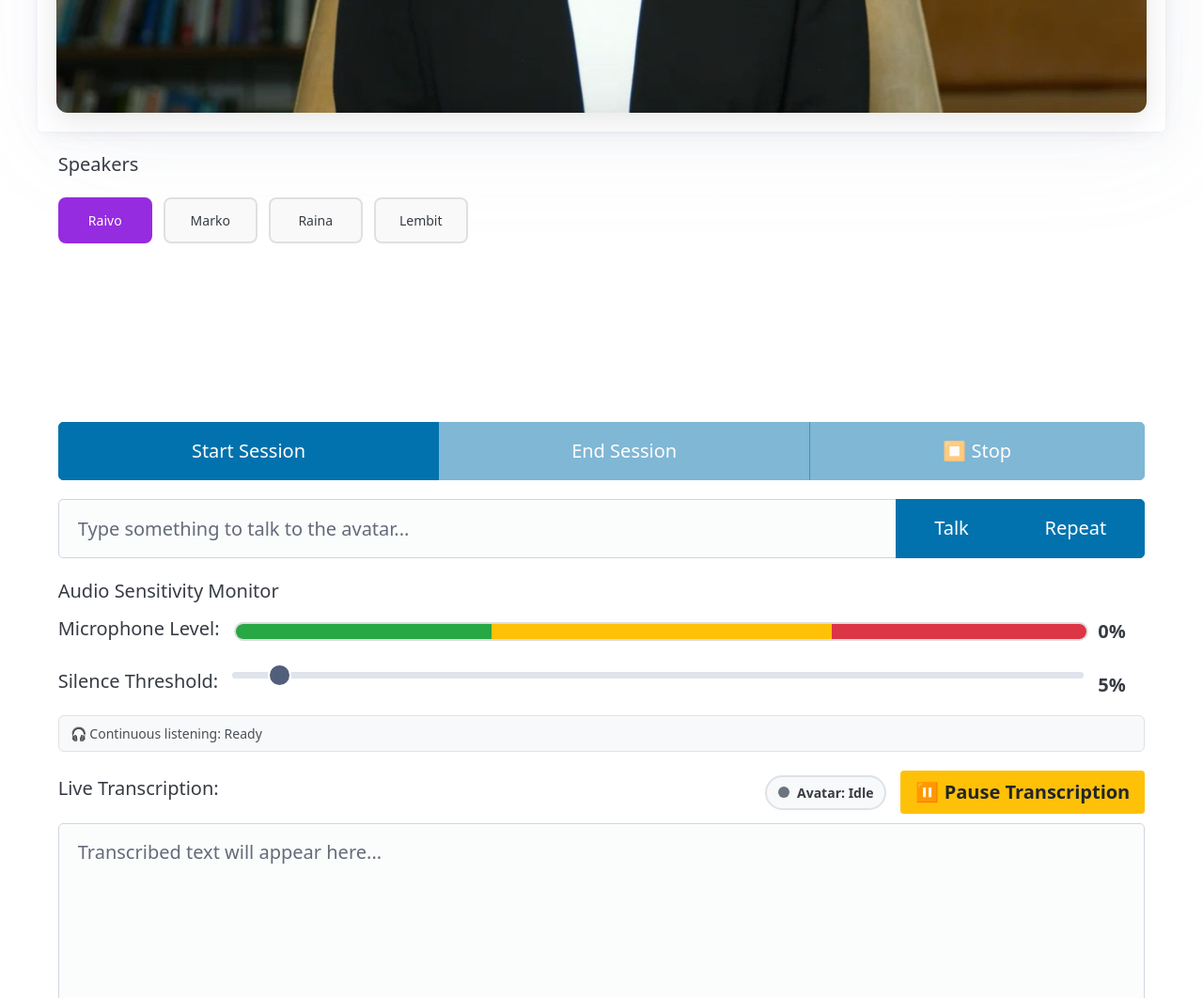
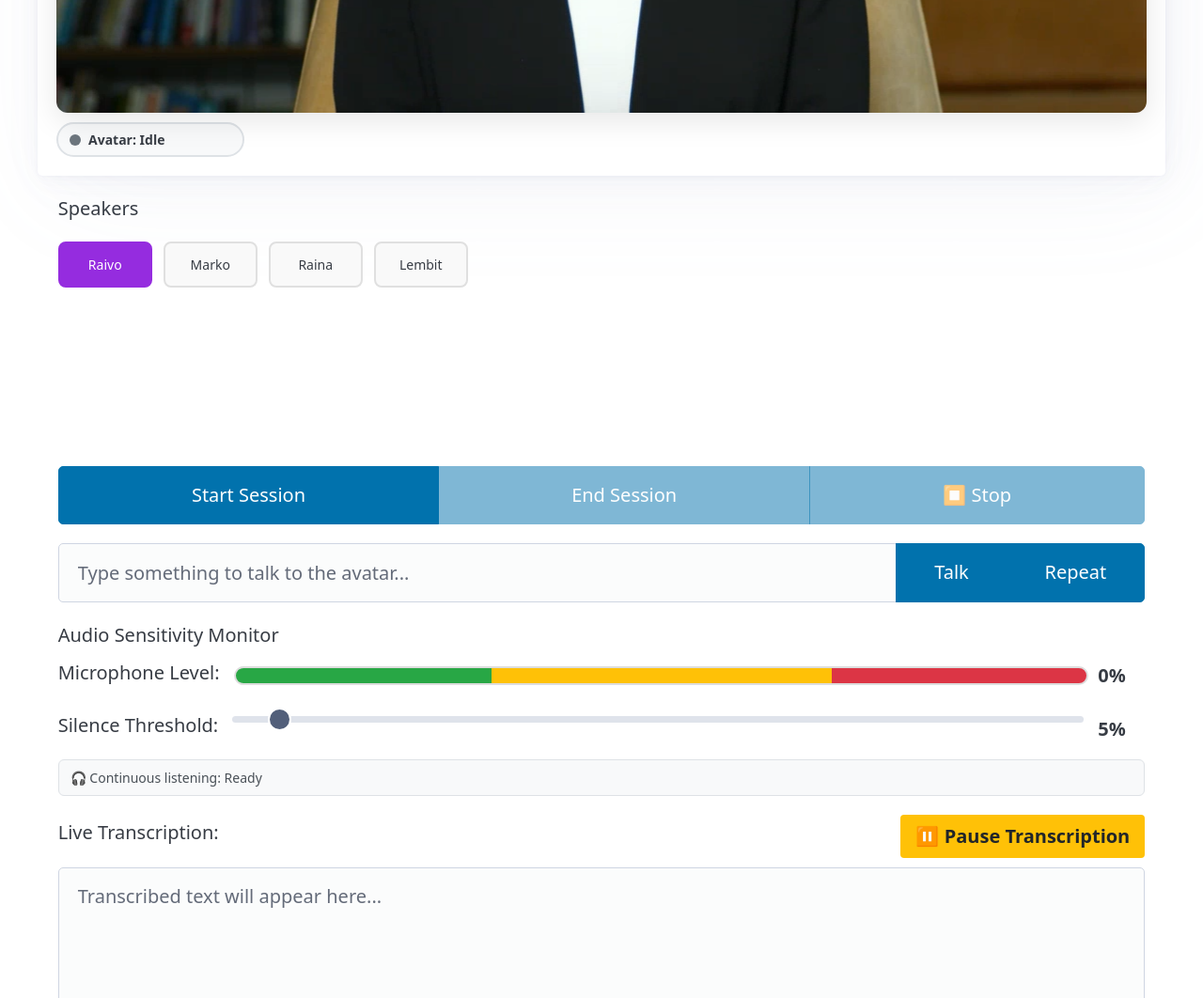
Before and after one commit to KasparTr/portata-avatar, a website built with Vite: page index.html in a window 1280 px wide. Shown: the part 640-1702 px from the top of the page at 94% size. Built offline with nearby package versions, Linux system fonts and the light colour scheme.

Commit message:
ready for demo

```diff
--- a/index.html
+++ b/index.html
@@ -157,13 +157,39 @@
         </div>
         <video id="avatarVideo" autoplay playsinline style="display: none;"></video>
         <img id="avatarPlaceholder" src="/avatar.png" alt="Avatar Placeholder" style="
-          width: 1920px;
+          width: 1280px;
           height: 720px;
           border-radius: 12px;
           box-shadow: 0 8px 32px rgba(0,0,0,0.1);
           object-fit: cover;
         ">
+        <!-- Avatar Listening Indicator -->
+       <div id="avatarListeningIndicator" style="
+       display: flex;
+       max-width: 200px;
+       margin-top: 10px;
+       align-items: center;
+       gap: 8px;
+       padding: 6px 12px;
+       border-radius: 20px;
+       background: #f8f9fa;
+       border: 2px solid #dee2e6;
+       font-size: 14px;
+       font-weight: 600;
+       transition: all 0.3s ease;
+     ">
+       <div id="avatarListeningLight" style="
+         width: 12px;
+         height: 12px;
+         border-radius: 50%;
+         background: #6c757d;
+         transition: all 0.3s ease;
+       "></div>
+       <span id="avatarListeningText">Avatar: Idle</span>
+     </div>
+
       </article>
+
 
       <!-- Controls Section -->
       <div id="controlsSection">
@@ -272,28 +298,7 @@
             <div style="display: flex; justify-content: space-between; align-items: center; margin-bottom: 10px;">
               <label for="transcriptionOutput">Live Transcription:</label>
               <div style="display: flex; align-items: center; gap: 15px;">
-                <!-- Avatar Listening Indicator -->
-                <div id="avatarListeningIndicator" style="
-                  display: flex;
-                  align-items: center;
-                  gap: 8px;
-                  padding: 6px 12px;
-                  border-radius: 20px;
-                  background: #f8f9fa;
-                  border: 2px solid #dee2e6;
-                  font-size: 14px;
-                  font-weight: 600;
-                  transition: all 0.3s ease;
-                ">
-                  <div id="avatarListeningLight" style="
-                    width: 12px;
-                    height: 12px;
-                    border-radius: 50%;
-                    background: #6c757d;
-                    transition: all 0.3s ease;
-                  "></div>
-                  <span id="avatarListeningText">Avatar: Idle</span>
-                </div>
+
                 <button id="pauseResumeTranscriptionButton" style="padding: 8px 16px; background: #ffc107; color: #212529; border: none; border-radius: 4px; cursor: pointer; font-weight: 600;">
                   ⏸️ Pause Transcription
                 </button>
--- a/src/audioTranscriptionService.ts
+++ b/src/audioTranscriptionService.ts
@@ -576,6 +576,7 @@ export class AudioTranscriptionService {
     // Determine file extension based on MIME type
     let filename = AUDIO_FILE_EXTENSIONS[audioBlob.type as keyof typeof AUDIO_FILE_EXTENSIONS] || 'audio.webm';
 
+    formData.append('language_code', AUDIO_TRANSCRIPTION_DEFAULTS.LANGUAGE);
     formData.append('file', audioBlob, filename);
     formData.append('model_id', AUDIO_TRANSCRIPTION_DEFAULTS.MODEL);
 
--- a/src/constants.ts
+++ b/src/constants.ts
@@ -62,7 +62,7 @@ export const AUDIO_TRANSCRIPTION_DEFAULTS = {
   // Transcription Timing
   CHUNK_DURATION: 1000, // 1 second chunks for faster processing
   MIN_CHUNK_SIZE: 12000, // Reduced minimum size for faster transcription
-  MAX_BATCH_DURATION: 30000, // 30 seconds max before forced processing
+  MAX_BATCH_DURATION: 20000, // max seconds before forced processing of a batch
 
   // Silence Detection
   SILENCE_THRESHOLD: 0.5, // Audio level threshold for silence
@@ -180,6 +180,7 @@ export const KNOWLEDGEBASE_BASE = `
 * Keep the answer strictly on Topic (below).
 * Avoid adressing anybody by name.
 * Always reply in ${AVATAR_VOICE_LANGUAGE} language, regardless of prompt language.
+* Behave like you would be in an official meeting of panel so avoid any "feel free to ask more", etc quirks.
 ---
 # Topic
 * You are taking part of a meeting between decision makers at Telia, conference organizer and AI technology company (Portata) representatives.
```
